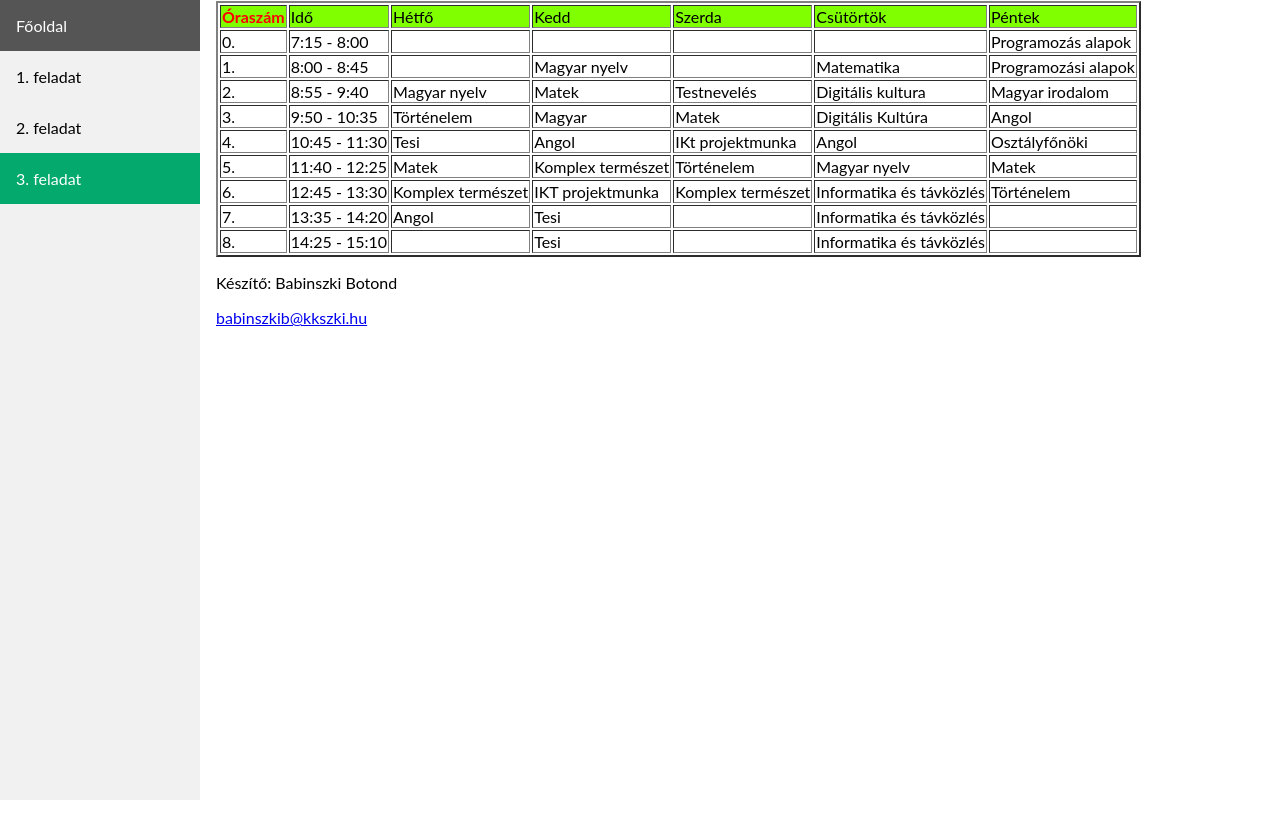
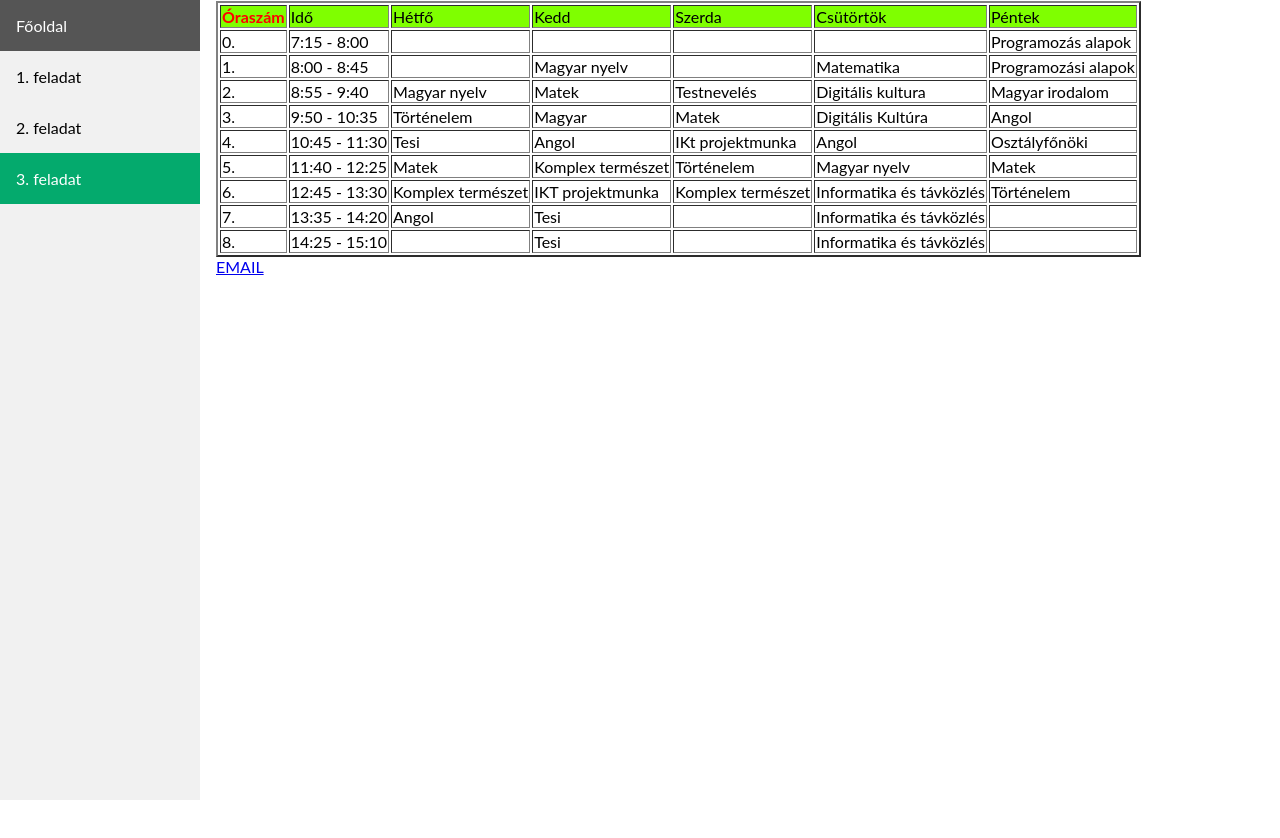
Before and after one commit to Botiweb/collage, a plain HTML site: page orarend.html in a window 1280 px wide. Drawn offline with Linux system fonts and the light colour scheme.

Commit message:
Update orarend.html

```diff
--- a/orarend.html
+++ b/orarend.html
@@ -167,9 +167,6 @@
             <td></td>
         </tr>
     </table>
-    <footer>
-        <p>Készítő: Babinszki Botond</p>
-        <p><a href="babinszkib@kkszki.hu">babinszkib@kkszki.hu</a></p>
-      </footer>
+<a href="email: babinszkib@kkszki.hu"> EMAIL </a>
 </body>
 </html>
```
